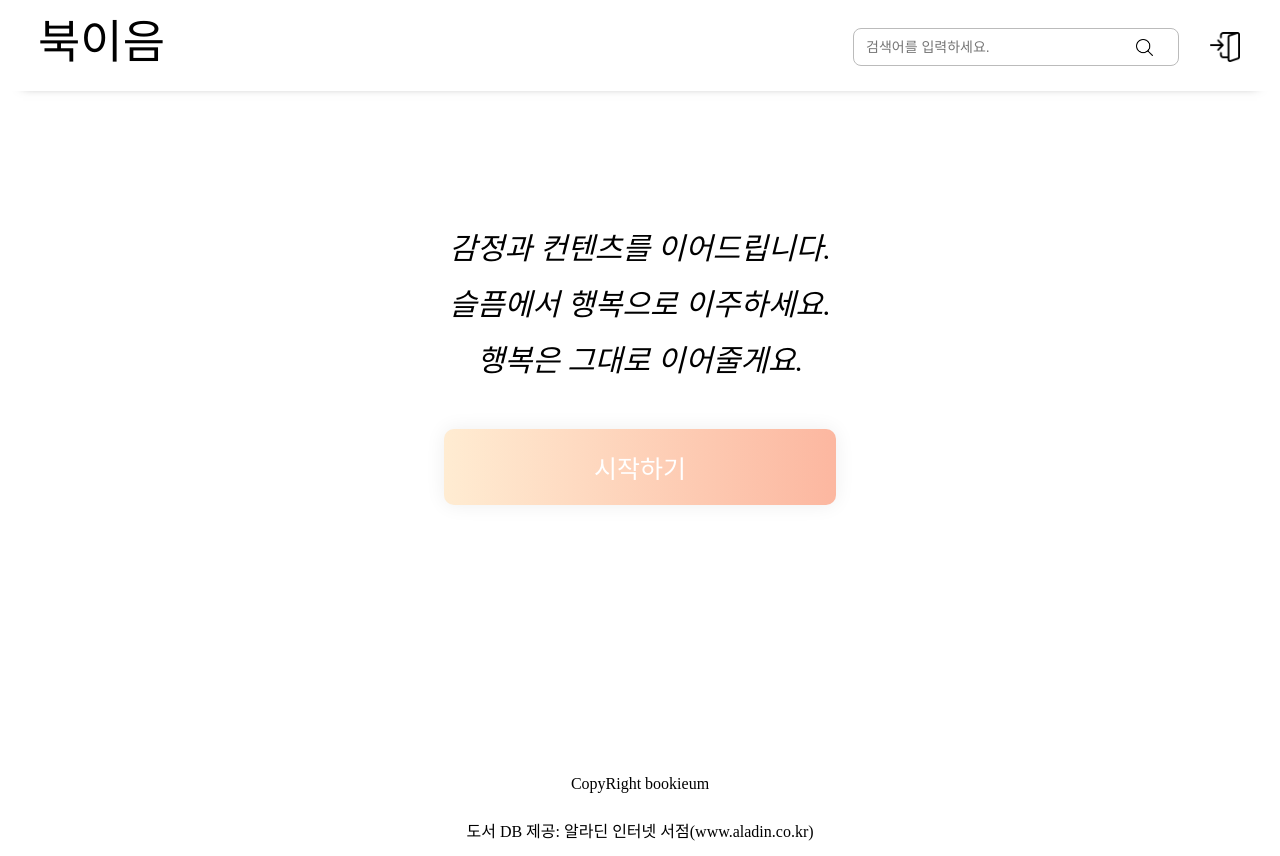
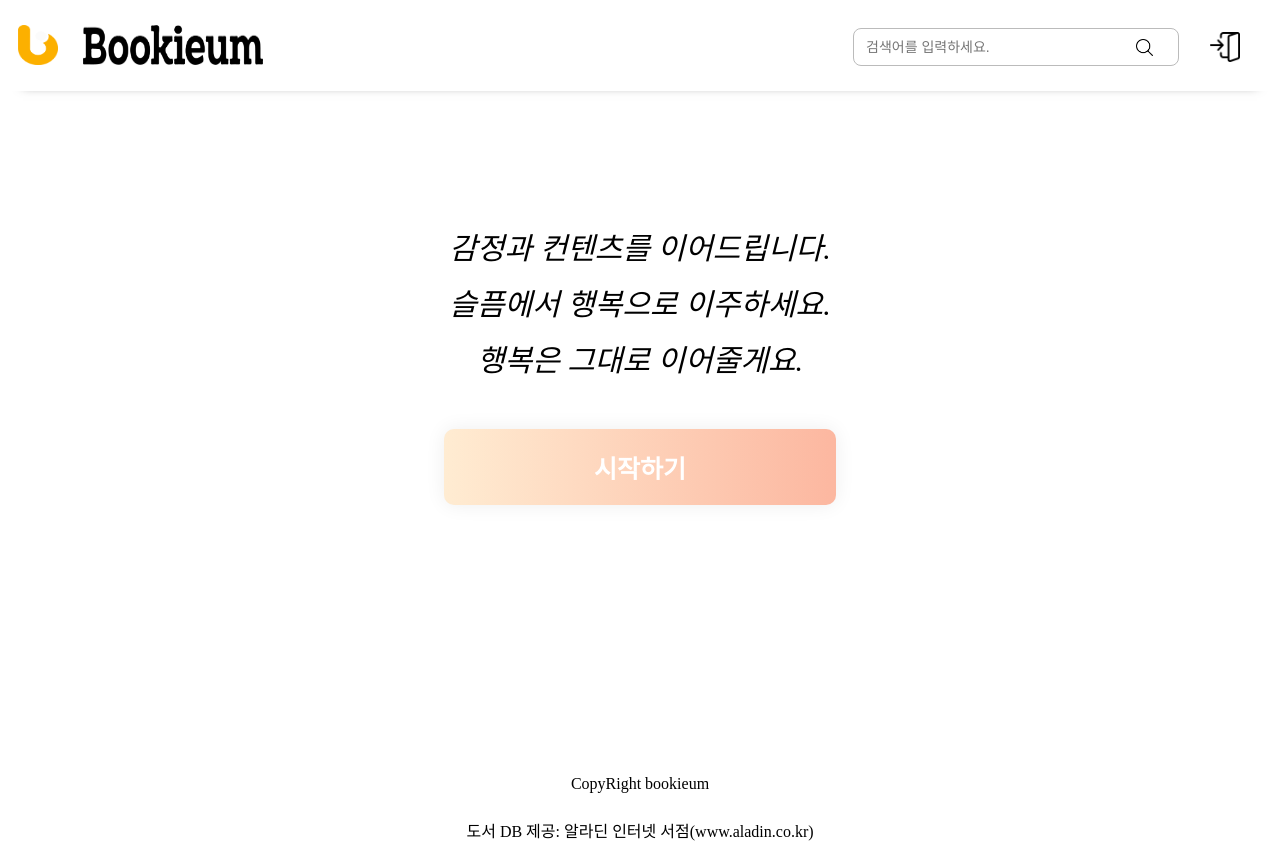
Before and after one commit to Bookieum/Bookieum_FE, a React (Create React App) app: page / in a window 1280 px wide. Built offline with nearby package versions, Linux system fonts and the light colour scheme.

Commit message:
로고 변경

```diff
--- a/src/App.js
+++ b/src/App.js
@@ -53,7 +53,7 @@ function App() {
       <ContentWrapper>
         <Header login={login}/>
           <Routes>
-            <Route exact path="/" element={<Home />} />
+            <Route exact path="/" element={<Home login={login}/>} />
             <Route path="/login" element={<Login />}/>
             <Route path="/logout" element={<Logout />}/>
             <Route path='/kakao/oauth' element={<Kakao_auth/>}/>
--- a/src/components/Header.js
+++ b/src/components/Header.js
@@ -5,6 +5,8 @@ import loginimg from'../image/로그인.png'
 import logoutimg from '../image/로그아웃.png'
 import mypageimg from '../image/마이페이지.png'
 import surveyimg from '../image/설문.png'
+import logo from '../image/logo.png'
+import logoname from '../image/logoname.png'
 
 const Navbar = styled.nav`
 
@@ -40,11 +42,11 @@ const Navbarlogo = styled.div`
     /* 북이음 */
 
   // position: absolute;
-  width: 188px;
+  width: 300px;
   height: 69px;
   left: 67px;
   top: 9px;
-  padding: 0 30px;
+  // padding: 0 30px;
   font-family: 'Yeongdeok Blueroad';
   font-style: normal;
   font-weight: 400;
@@ -52,7 +54,11 @@ const Navbarlogo = styled.div`
   line-height: 56px;
 
   color: #000000;
-
+  img{
+    margin-right:15px;
+    margin-left:10px;
+    margin-top:10px;
+  }
 
   @media only screen and (max-width: 768px) {
     flex-direction: column;
@@ -227,7 +233,16 @@ export default function Header(props) {
       <Navbar>
         <Navbarlogo>
           {/* <img src={logo} alt="Logo" width="50" height="50" /> */}
-          <a href='/'>북이음</a>
+          <span>
+            <a href='/'><img src={logo} style={{width:'40px', height:'40px'}}>
+            {/* <a href='/'></a> */}
+          </img>
+          <img src={logoname} style={{width:'180px', height:'40px'}}>
+          {/* <a href='/'></a>  */}
+          </img></a>
+
+          </span>
+
         </Navbarlogo>
         <Navbarmenu>
           <Searchbar>
--- a/src/components/Home.js
+++ b/src/components/Home.js
@@ -16,7 +16,11 @@ const AllWrapper = styled.div`
   align-items:center;
 //   animation: color-change-2x 2s linear infinite alternate both;
 }
+`;
 
+const Container = styled.span`
+  display: flex;
+  flex-direction: column;
 `;
 export default function Home(props){
 // const Home = (props) => {
@@ -34,15 +38,25 @@ export default function Home(props){
                 props.login
                 ?
                 (
-                <span>
-                    <button class='btn btn-5' ><a href="/quesiton"className='start'>설문하기</a></button>
-                    <button class='btn btn-5' ><a href="/mainfunc" className='start'>추천받기</a></button>
-                </span>
+                    <Container>
+                    <button class='btn btn-5'>
+                      <a href="/question" className='start'>
+                        설문하기
+                      </a>
+                    </button>
+                    <button class='btn btn-5'>
+                      <a href="/mainfunc" className='start'>
+                        추천받기
+                      </a>
+                    </button>
+                  </Container>
                 )
                 :
                 (
-                <button class='btn btn-5'><a href="/login" className='start'>시작하기</a></button>
-                )
+                <span>
+                    <button class='btn btn-5'><a href="/login" className='start'>시작하기</a></button>
+                </span>
+            )
           }
 
         </AllWrapper>
--- a/src/css/home.css
+++ b/src/css/home.css
@@ -39,3 +39,10 @@ div p{
     border-radius: 10px;
     border:none;
    }
+   .container{
+    display:flex;
+    margin: 0 auto;
+    position: relative;
+    text-align:center;
+
+   }
```
Also changed, not shown: src/image/logo.png (added), src/image/logoname.png (added).
